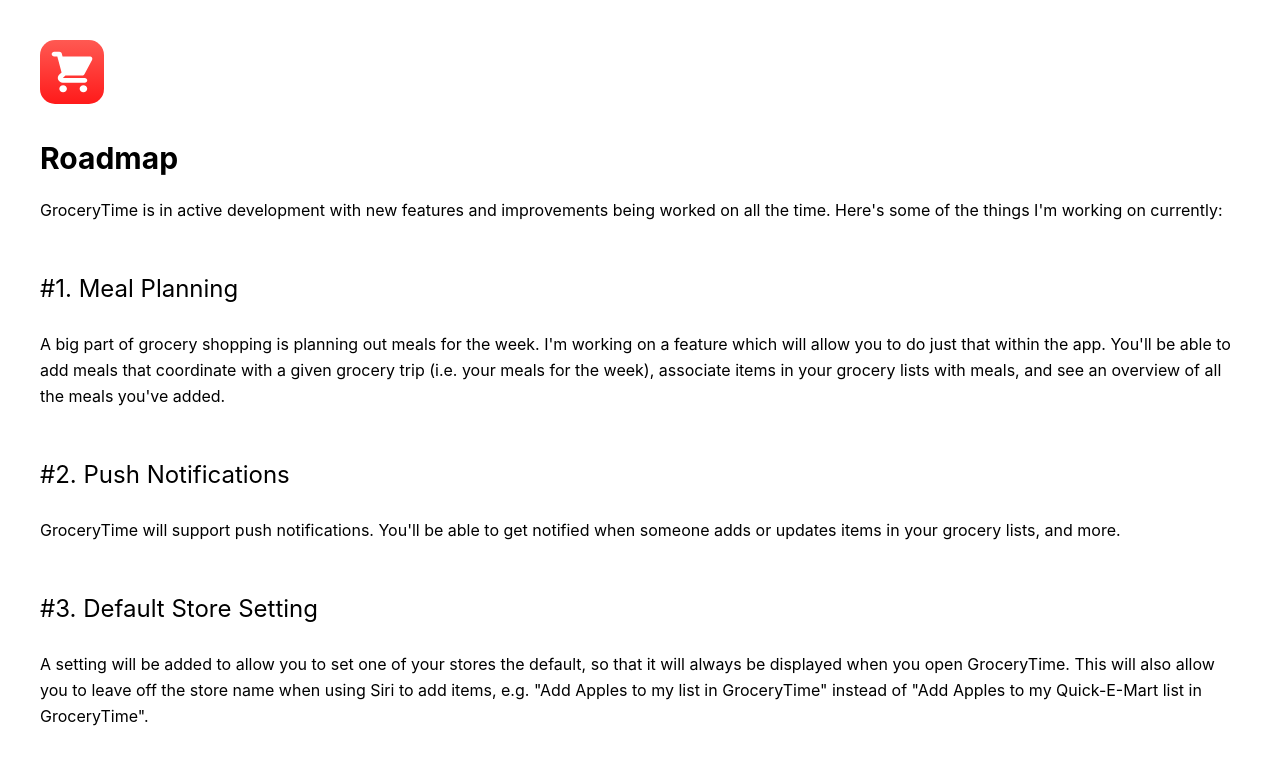
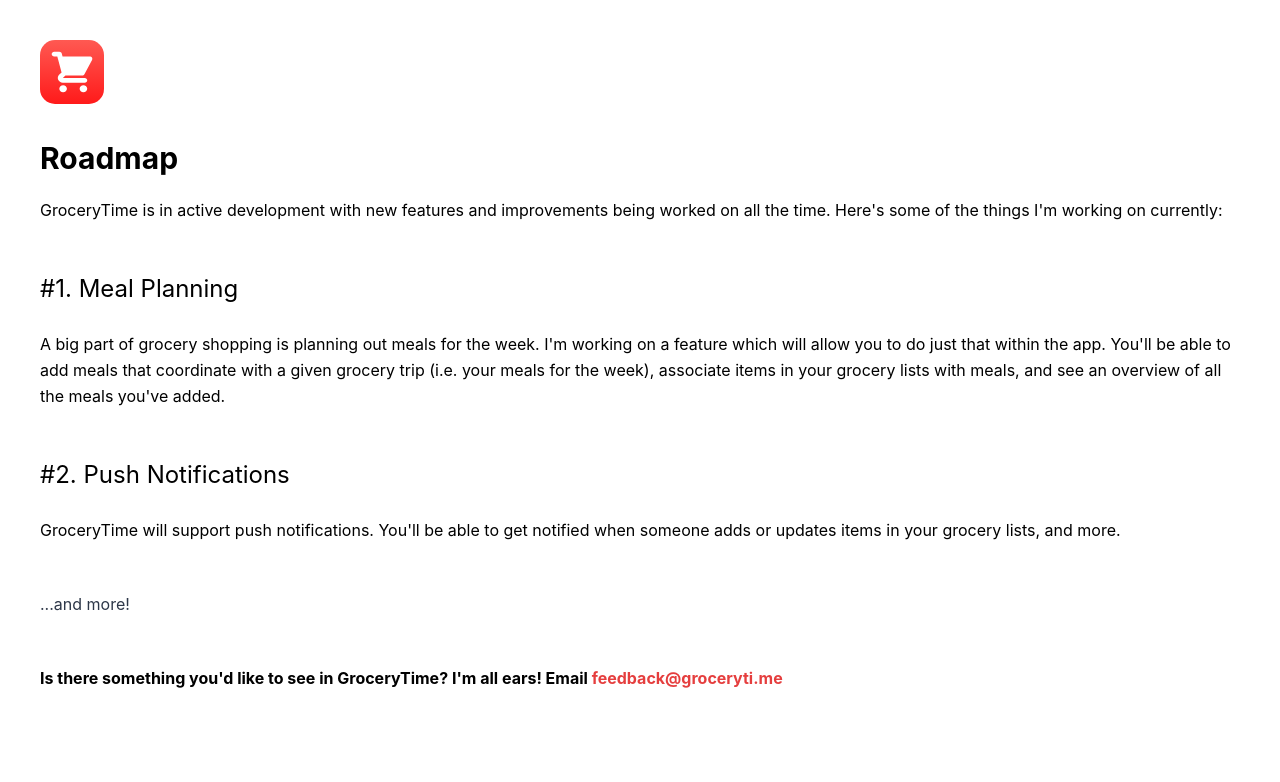
Before and after one commit to bradpurchase/grocerytime-web, a Next.js app: page /roadmap in a window 1280 px wide. Shown: the top 782 px of the page. Built offline with nearby package versions, Linux system fonts and the light colour scheme; no server answers.

Commit message:
remove default store setting from roadmap, since it's in 2020.3! 🎉

```diff
--- a/pages/roadmap.tsx
+++ b/pages/roadmap.tsx
@@ -40,16 +40,6 @@ const Home = React.memo(() => {
           more.
         </p>
 
-        <h3 className="text-2xl my-6">#3. Default Store Setting</h3>
-
-        <p className="leading-relaxed mb-6">
-          A setting will be added to allow you to set one of your stores the
-          default, so that it will always be displayed when you open
-          GroceryTime. This will also allow you to leave off the store name when
-          using Siri to add items, e.g. "Add Apples to my list in GroceryTime"
-          instead of "Add Apples to my Quick-E-Mart list in GroceryTime".
-        </p>
-
         <p className="leading-relaxed my-6 text-gray-800 dark:text-gray-600">
           ...and more!
         </p>
```
